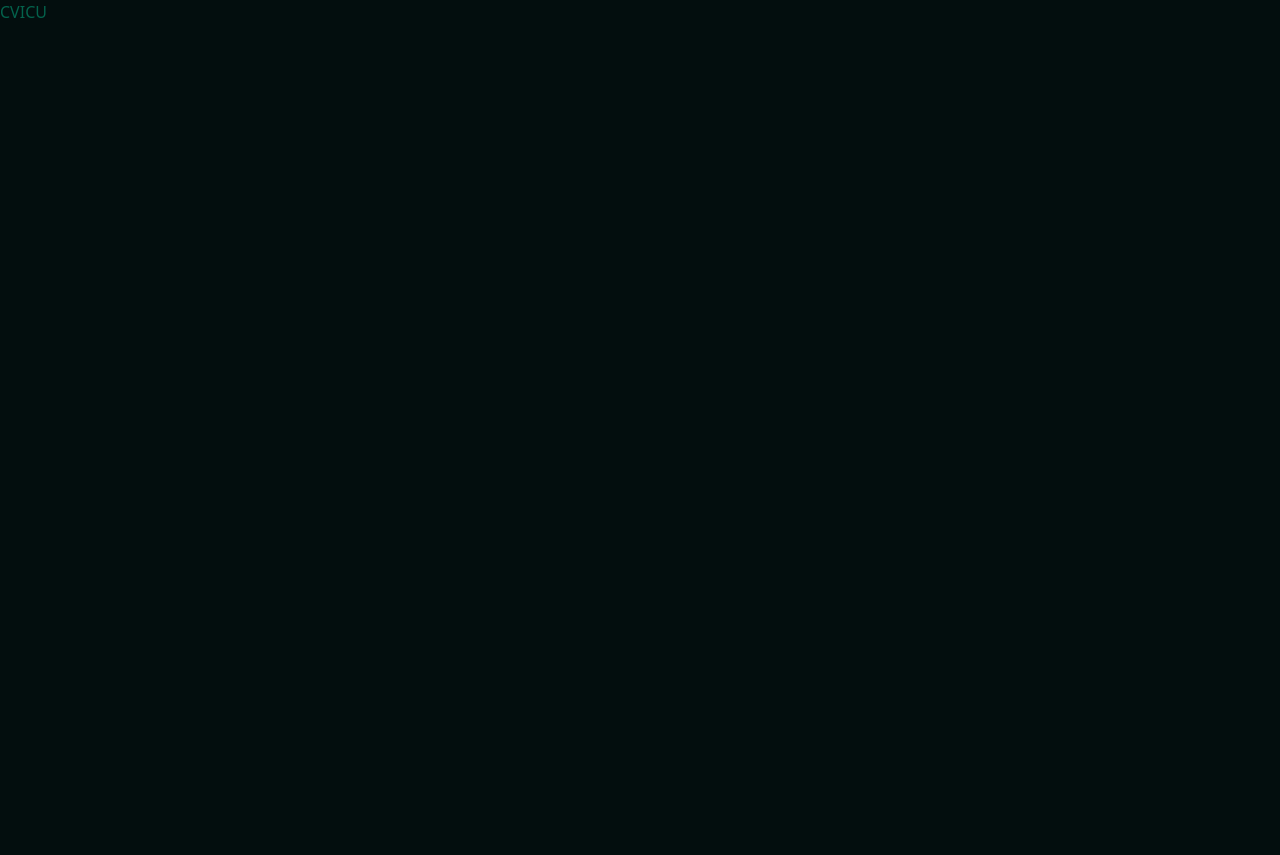
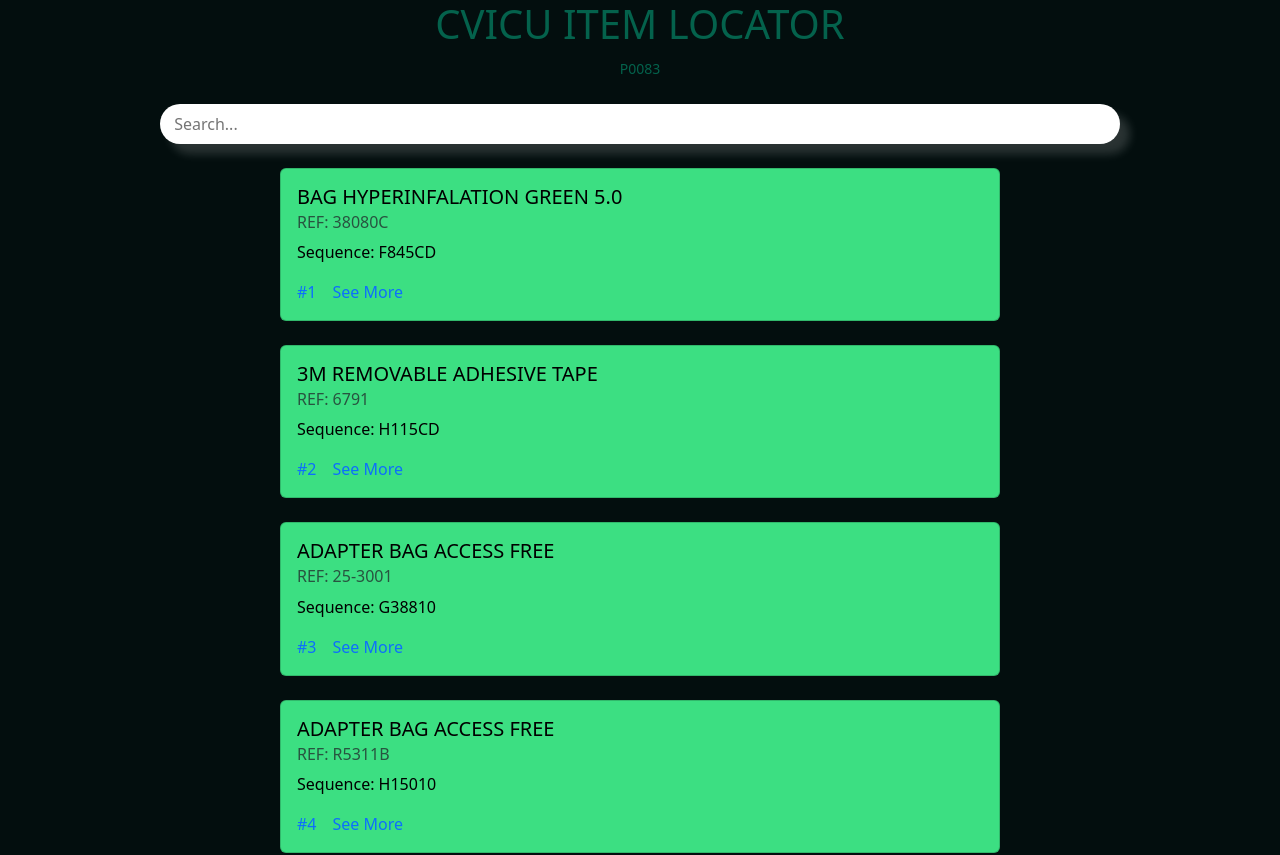
Before and after one commit to juliosal16/i-tracker-app, a React (Vite) app: page /i-tracker-app/CVICU in a window 1280 px wide. Shown: the top 855 px of the page. Before the commit the page ends 800 px from the top, so only its background shows below. Built offline with nearby package versions, Linux system fonts and the light colour scheme.

Commit message:
This is CVICU is almost done

```diff
--- /dev/null
+++ b/src/components/CVICU/CVICU.css
@@ -0,0 +1,14 @@
+.cardStyle{
+  background-color: #3cdf82;
+  color: black;
+}
+
+   .inputStyle {
+        box-shadow: 10px 10px 10px rgba(251, 251, 251, 0.16);
+        /* width: 400px; */
+        height: 40px;
+        border: none;
+        border-radius: 20px;
+        padding-left: 10px;
+        /* margin-left: 30px auto; */
+      }
--- a/src/components/CVICU/CVICU.jsx
+++ b/src/components/CVICU/CVICU.jsx
@@ -1,11 +1,35 @@
-import React from 'react'
+import cvicuData from '../../roomData'
+import "./CVICU.css"
+import { useState } from 'react'
 
-const CVICU = ({ data }) => {
+const CVICU = () => {
 
-  console.log(data)
+  const [search, setSearch] = useState('')
+  const [items, setItems] = useState(cvicuData)
 
   return (
-    <div>CVICU</div>
+    <div className='w-75 mx-auto'>
+      <div className="w-100 d-block mx-auto text-center">
+        <h1>CVICU ITEM LOCATOR</h1>
+        <small>P0083</small>
+      </div>
+      <input className='inputStyle w-100 mt-4' placeholder=' Search...' onChange={(e) => setSearch(e.target.value)} />
+      {items.filter(item =>
+        item.name && item.name.toLowerCase().includes(search.toLowerCase())
+      ).map((item, i) => {
+        return <div key={i}>
+          <div className="cardStyle card mt-4 w-75 d-block mx-auto" style={{ width: "18rem" }}>
+            <div className="card-body">
+              <h5 className="card-title">{item.name}</h5>
+              <h6 className="card-subtitle mb-2 text-body-secondary">REF: {item.refNum}</h6>
+              <p className="card-text">Sequence: {item.sequence}</p>
+              <a href="#" className="card-link">#{i + 1}</a>
+              <a href="#" className="card-link">See More</a>
+            </div>
+          </div>
+        </div>
+      })}
+    </div>
   )
 }
 
```
